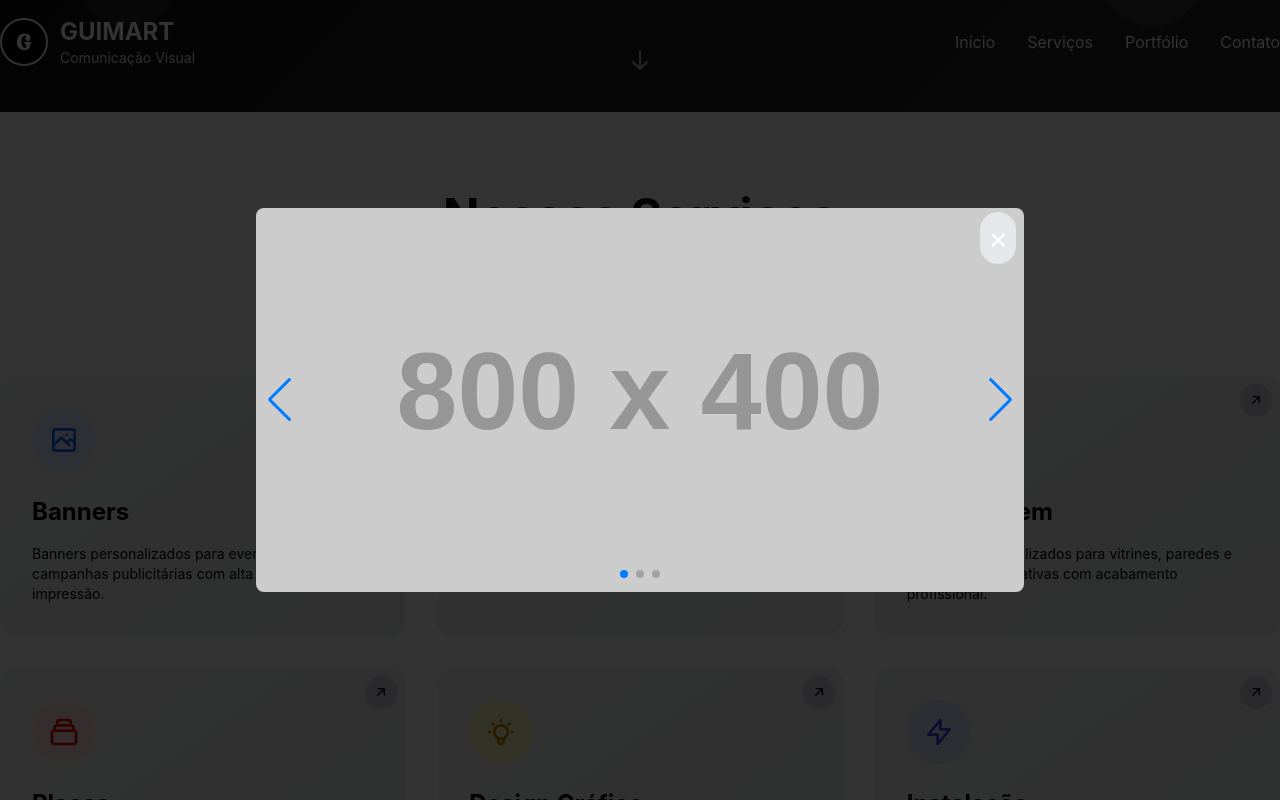
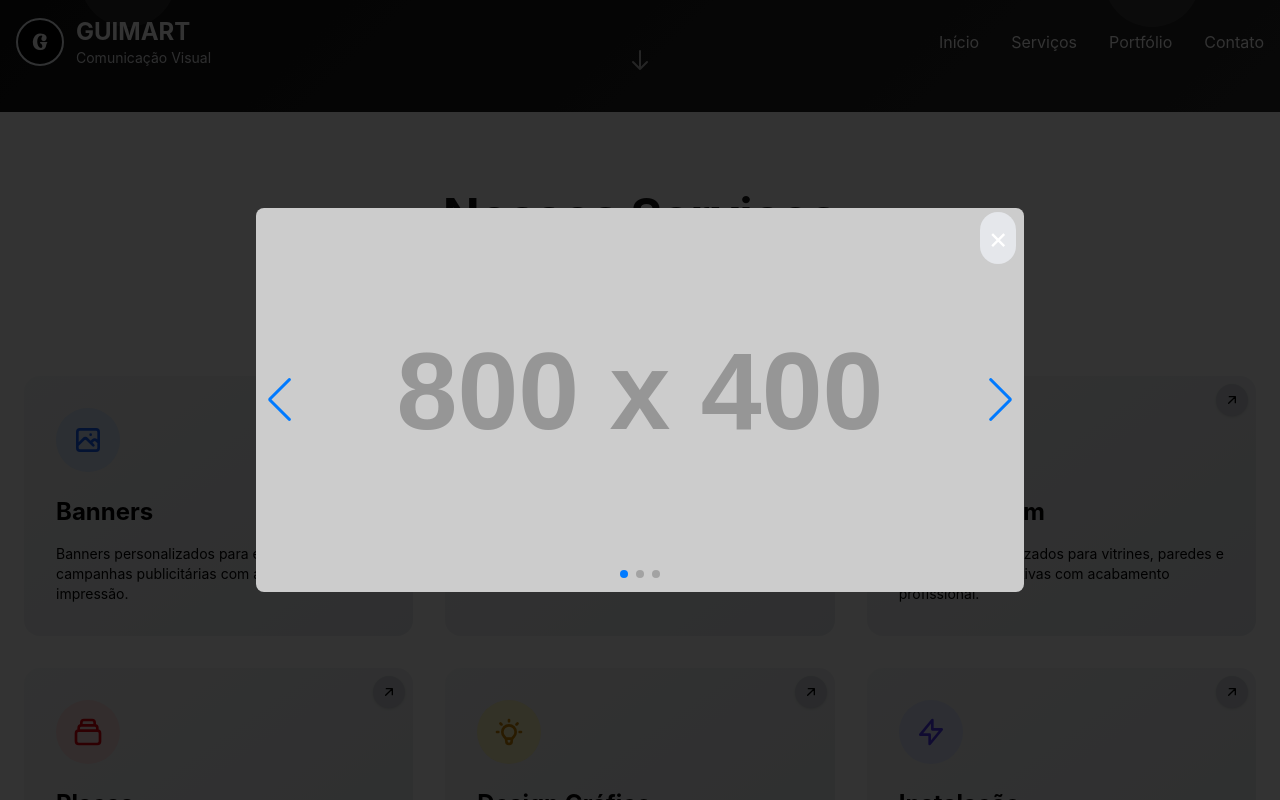
Before and after one commit to HigorZicaDev/Guimart-Site, a website: page public/index.html in a window 1280 px wide. Both pictures are taken after a click on the button 381 px from the left and 1088 px from the top of the page. Shown: the part 688-1488 px from the top of the page. Drawn offline with nearby package versions, Linux system fonts and the light colour scheme; placeholder pictures from the web are drawn by us.

Commit message:
Fix: bugs and layout changing plus images carrossel

```diff
--- /dev/null
+++ b/assets/js/serviceImagens.js
@@ -0,0 +1,34 @@
+const serviceImages = {
+
+  banners: [
+    "https://placehold.co/800x400",
+    "https://placehold.co/800x400",
+    "https://placehold.co/800x400",
+  ],
+  plotagem: [
+    "../assets/images/services/plotagem/plotagem_1.jpg",
+    "../assets/images/services/plotagem/plotagem_2.jpg",
+    "../assets/images/services/plotagem/plotagem_3.jpg",
+  ],
+  adesivagem: [
+    "../assets/images/services/adesivagem/vitrini_1.jpg",
+    "../assets/images/services/adesivagem/vitrini_2.jpg",
+    "../assets/images/services/adesivagem/vitrini_3.jpg",
+  ],
+  placas: [
+    "https://placehold.co/800x400",
+    "https://placehold.co/800x400",
+    "https://placehold.co/800x400",
+  ],
+  design: [
+    "https://placehold.co/800x400",
+    "https://placehold.co/800x400",
+    "https://placehold.co/800x400",
+  ],
+  instalacao: [
+    "https://placehold.co/800x400",
+    "https://placehold.co/800x400",
+    "https://placehold.co/800x400",
+  ],
+
+};
--- a/public/index.html
+++ b/public/index.html
@@ -104,7 +104,7 @@
 <body class="bg-gray-50">
     <!-- Header -->
     <header class="fixed w-full z-50 transition-all duration-300" id="header" role="banner">
-        <nav class="container-custom py-4 flex justify-between items-center" role="navigation" aria-label="Menu principal">
+        <nav class="container-custom py-4 px-4 flex justify-between items-center" role="navigation" aria-label="Menu principal">
             <div class="flex items-center space-x-3">
                 <div class="w-12 h-12 bg-black flex items-center justify-center border-2 border-solid border-slate-100 rounded-full" aria-hidden="true">
                     <span class="text-white font-morally-logo">G</span>
@@ -141,7 +141,7 @@
     </header>
 
     <!-- Hero Section -->
-    <section id="home" class="min-h-screen gradient-bg relative overflow-hidden" role="main">
+    <section id="home" class="min-h-screen gradient-bg relative overflow-hidden px-4" role="main">
         <div class="absolute inset-0 opacity-10" aria-hidden="true">
             <div class="absolute top-25 left-20 w-24 h-24 bg-white rounded-full floating"></div>
             <div class="absolute bottom-20 right-20 w-24 h-24 bg-white rounded-full floating" style="animation-delay: 1s;"></div>
@@ -199,7 +199,7 @@
 
     <!-- Services Section -->
     <section id="services" class="py-20 bg-white">
-        <div class="container-custom">
+        <div class="container-custom mx-auto px-6">
             <div class="text-center mb-16">
                 <h2 class="text-4xl md:text-5xl font-bold gradient-text mb-4">Nossos Serviços</h2>
                 <p class="text-xl text-gray-600 max-w-2xl mx-auto">
@@ -209,7 +209,7 @@
 
             <div class="grid md:grid-cols-2 lg:grid-cols-3 gap-8">
                 <article class="service-card p-8 rounded-2xl hover-lift relative">
-                    <button type="button" class="absolute top-2 right-2 bg-gray-300 text-white p-2 rounded-full shadow hover:bg-white transition cursor-pointer">
+                    <button type="button" class="absolute top-2 right-2 bg-gray-300 text-white p-2 rounded-full shadow hover:bg-white transition cursor-pointer" data-service="banners">
                         <!-- Ícone de seta -->
                         <svg  class="w-4 h-4" viewBox="0 0 24 24" fill="none" xmlns="http://www.w3.org/2000/svg"><g id="SVGRepo_bgCarrier" stroke-width="0"></g><g id="SVGRepo_tracerCarrier" stroke-linecap="round" stroke-linejoin="round"></g><g id="SVGRepo_iconCarrier"> <path d="M7 17L17 7M17 7H8M17 7V16" stroke="#000" stroke-width="2" stroke-linecap="round" stroke-linejoin="round"></path> </g></svg>
                     </button>
@@ -227,7 +227,7 @@
 
 
                 <article class="service-card p-8 rounded-2xl hover-lift relative">
-                    <button type="button" class="absolute top-2 right-2 bg-gray-300 text-white p-2 rounded-full shadow hover:bg-white transition cursor-pointer">
+                    <button type="button" class="absolute top-2 right-2 bg-gray-300 text-white p-2 rounded-full shadow hover:bg-white transition cursor-pointer" data-service="plotagem">
                         <!-- Ícone de seta -->
                         <svg  class="w-4 h-4" viewBox="0 0 24 24" fill="none" xmlns="http://www.w3.org/2000/svg"><g id="SVGRepo_bgCarrier" stroke-width="0"></g><g id="SVGRepo_tracerCarrier" stroke-linecap="round" stroke-linejoin="round"></g><g id="SVGRepo_iconCarrier"> <path d="M7 17L17 7M17 7H8M17 7V16" stroke="#000" stroke-width="2" stroke-linecap="round" stroke-linejoin="round"></path> </g></svg>
 
@@ -242,7 +242,7 @@
                 </article>
 
                 <article class="service-card p-8 rounded-2xl hover-lift relative">
-                    <button type="button" class="absolute top-2 right-2 bg-gray-300 text-white p-2 rounded-full shadow hover:bg-white transition cursor-pointer">
+                    <button type="button" class="absolute top-2 right-2 bg-gray-300 text-white p-2 rounded-full shadow hover:bg-white transition cursor-pointer" data-service="adesivagem">
                         <!-- Ícone de seta -->
                         <svg  class="w-4 h-4" viewBox="0 0 24 24" fill="none" xmlns="http://www.w3.org/2000/svg"><g id="SVGRepo_bgCarrier" stroke-width="0"></g><g id="SVGRepo_tracerCarrier" stroke-linecap="round" stroke-linejoin="round"></g><g id="SVGRepo_iconCarrier"> <path d="M7 17L17 7M17 7H8M17 7V16" stroke="#000" stroke-width="2" stroke-linecap="round" stroke-linejoin="round"></path> </g></svg>
 
@@ -257,7 +257,7 @@
                 </article>
 
                 <article class="service-card p-8 rounded-2xl hover-lift relative">
-                    <button type="button" class="absolute top-2 right-2 bg-gray-300 text-white p-2 rounded-full shadow hover:bg-white transition cursor-pointer">
+                    <button type="button" class="absolute top-2 right-2 bg-gray-300 text-white p-2 rounded-full shadow hover:bg-white transition cursor-pointer" data-service="placas">
                         <!-- Ícone de seta -->
                         <svg  class="w-4 h-4" viewBox="0 0 24 24" fill="none" xmlns="http://www.w3.org/2000/svg"><g id="SVGRepo_bgCarrier" stroke-width="0"></g><g id="SVGRepo_tracerCarrier" stroke-linecap="round" stroke-linejoin="round"></g><g id="SVGRepo_iconCarrier"> <path d="M7 17L17 7M17 7H8M17 7V16" stroke="#000" stroke-width="2" stroke-linecap="round" stroke-linejoin="round"></path> </g></svg>
 
@@ -272,7 +272,7 @@
                 </article>
 
                 <article class="service-card p-8 rounded-2xl hover-lift relative">
-                    <button type="button" class="absolute top-2 right-2 bg-gray-300 text-white p-2 rounded-full shadow hover:bg-white transition cursor-pointer">
+                    <button type="button" class="absolute top-2 right-2 bg-gray-300 text-white p-2 rounded-full shadow hover:bg-white transition cursor-pointer" data-service="design">
                         <!-- Ícone de seta -->
                         <svg  class="w-4 h-4" viewBox="0 0 24 24" fill="none" xmlns="http://www.w3.org/2000/svg"><g id="SVGRepo_bgCarrier" stroke-width="0"></g><g id="SVGRepo_tracerCarrier" stroke-linecap="round" stroke-linejoin="round"></g><g id="SVGRepo_iconCarrier"> <path d="M7 17L17 7M17 7H8M17 7V16" stroke="#000" stroke-width="2" stroke-linecap="round" stroke-linejoin="round"></path> </g></svg>
 
@@ -287,7 +287,7 @@
                 </article>
 
                 <article class="service-card p-8 rounded-2xl hover-lift relative">
-                    <button type="button" class="absolute top-2 right-2 bg-gray-300 text-white p-2 rounded-full shadow hover:bg-white transition cursor-pointer">
+                    <button type="button" class="absolute top-2 right-2 bg-gray-300 text-white p-2 rounded-full shadow hover:bg-white transition cursor-pointer" data-service="instalacao">
                         <!-- Ícone de seta -->
                         <svg  class="w-4 h-4" viewBox="0 0 24 24" fill="none" xmlns="http://www.w3.org/2000/svg"><g id="SVGRepo_bgCarrier" stroke-width="0"></g><g id="SVGRepo_tracerCarrier" stroke-linecap="round" stroke-linejoin="round"></g><g id="SVGRepo_iconCarrier"> <path d="M7 17L17 7M17 7H8M17 7V16" stroke="#000" stroke-width="2" stroke-linecap="round" stroke-linejoin="round"></path> </g></svg>
 
@@ -486,8 +486,6 @@
     </footer>
 
     <!-- Modal -->
-
-    <!-- Modal -->
     <div id="modalSwiper" class="fixed inset-0 bg-black/80 z-50 hidden items-center justify-center p-4">
         <div class="relative w-full max-w-3xl mx-auto">
             <!-- Botão de fechar -->
@@ -498,12 +496,15 @@
                 <div class="swiper-wrapper">
                     <div class="swiper-slide">
                     <img src="https://placehold.co/800x400" class="w-full h-auto" alt="Image 1 Slider" />
+                    <!-- <img src="../assets/images/services/adesivagem_vitrini_1.jpg" class="w-full h-auto" alt="Image 1 Slider" /> -->
                     </div>
                     <div class="swiper-slide">
                     <img src="https://placehold.co/800x400" class="w-full h-auto" alt="Image 2 Slider" />
+                    <!-- <img src="../assets/images/services/adesivagem_vitrini_2.jpg" class="w-full h-auto" alt="Image 2 Slider" /> -->
                     </div>
                     <div class="swiper-slide">
                     <img src="https://placehold.co/800x400" class="w-full h-auto" alt="Image 3 Slider" />
+                    <!-- <img src="../assets/images/services/adesivagem_vitrini_3.jpg" class="w-full h-auto" alt="Image 3 Slider" /> -->
                     </div>
                 </div>
                 <!-- Pagination e navigation -->
@@ -514,7 +515,7 @@
         </div>
     </div>
 
-
+    <script src="../assets/js/serviceImagens.js"></script>
     <script src="../assets/js/jquery-3.7.1.min.js"></script>
     <script src="../assets/js/jquery-confirm.min.js"></script>
     <script type="text/javascript" src="https://cdn.jsdelivr.net/npm/@emailjs/browser@4/dist/email.min.js"></script>
@@ -925,12 +926,33 @@
 
       document.querySelectorAll(".service-card button").forEach((btn) => {
         btn.addEventListener("click", () => {
+            let nameService = btn.getAttribute("data-service");
+            console.log(nameService);
+
             const modal = document.getElementById("modalSwiper");
+            const swiperWrapper = modal.querySelector(".swiper-wrapper");
+
+            // Limpar slides existentes
+            swiperWrapper.innerHTML = "";
+
+            // Adicionar novos slides com base no serviço
+            const images = serviceImages[nameService] || [];
+            images.forEach((src) => {
+            const slide = document.createElement("div");
+            slide.className = "swiper-slide";
+            slide.innerHTML = `<img src="${src}" class="w-full h-auto" alt="Slide do serviço ${nameService}" />`;
+            swiperWrapper.appendChild(slide);
+            });
+
+            // Mostrar o modal
             modal.classList.remove("hidden");
             modal.classList.add("flex");
 
-        // Inicializar o Swiper
-        if (!window._swiperInstance) {
+            // Reinicializar ou atualizar o Swiper
+            if (window._swiperInstance) {
+            window._swiperInstance.update();
+            window._swiperInstance.slideTo(0);
+            } else {
             window._swiperInstance = new Swiper(".mySwiper", {
                 loop: true,
                 pagination: {
@@ -946,6 +968,7 @@
         });
         });
 
+
     // Fechar o modal
     document.getElementById("closeModal").addEventListener("click", () => {
         const modal = document.getElementById("modalSwiper");
```
Also changed, not shown: assets/images/services/adesivagem/vitrini_1.jpg (added), assets/images/services/adesivagem/vitrini_2.jpg (added), assets/images/services/adesivagem/vitrini_3.jpg (added), assets/images/services/plotagem/plotagem_1.jpg (added), assets/images/services/plotagem/plotagem_2.jpg (added), assets/images/services/plotagem/plotagem_3.jpg (added). Lines whose indentation alone changed are shown as unchanged.
